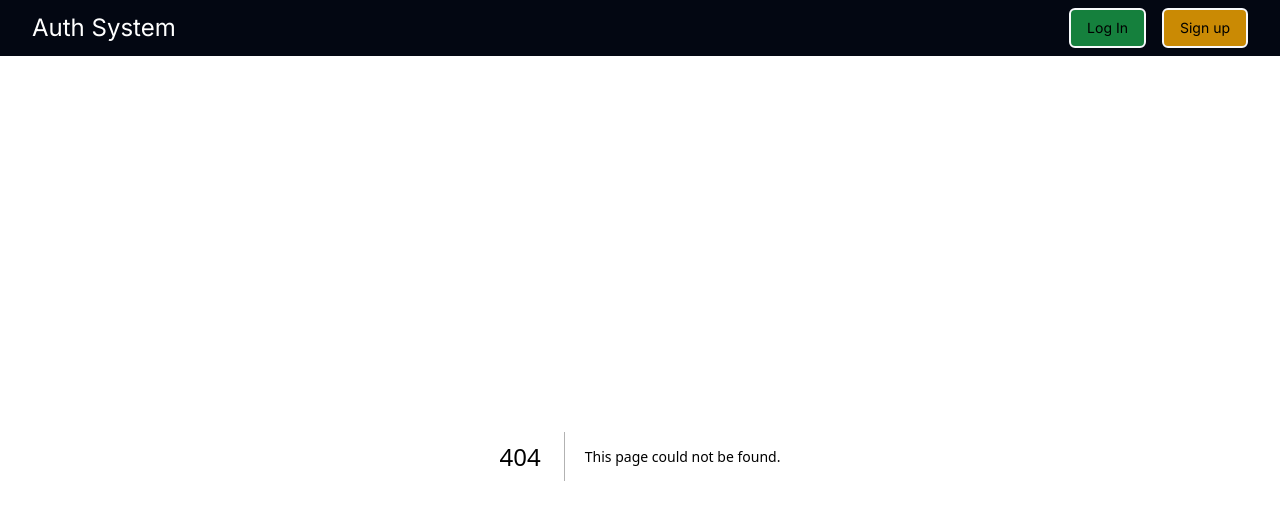
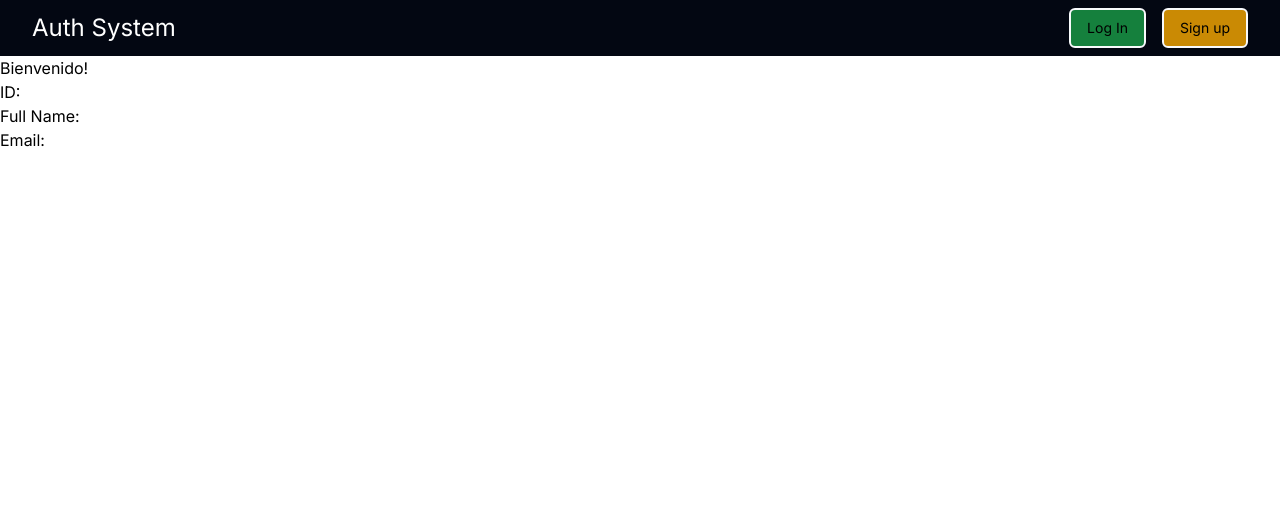
Before and after one commit to carlosdlacoste/redux-auth-app, a Next.js app: page /profile/1 in a window 1280 px wide. Before the commit this address had no page. Shown: the top 520 px of the page. Built offline with nearby package versions, Linux system fonts and the light colour scheme.

Commit message:
Create preliminar profile component, just simple design

```diff
--- /dev/null
+++ b/src/app/profile/[id]/page.jsx
@@ -0,0 +1,15 @@
+const Profile = ({params}) => {
+    return(
+        <>
+            <div>
+                <h3>Bienvenido!</h3>
+            </div>
+            <div>
+                <p>ID:</p>
+                <p>Full Name:</p>
+                <p>Email: </p>
+            </div>
+        </>
+    )
+}
+export default Profile
```
